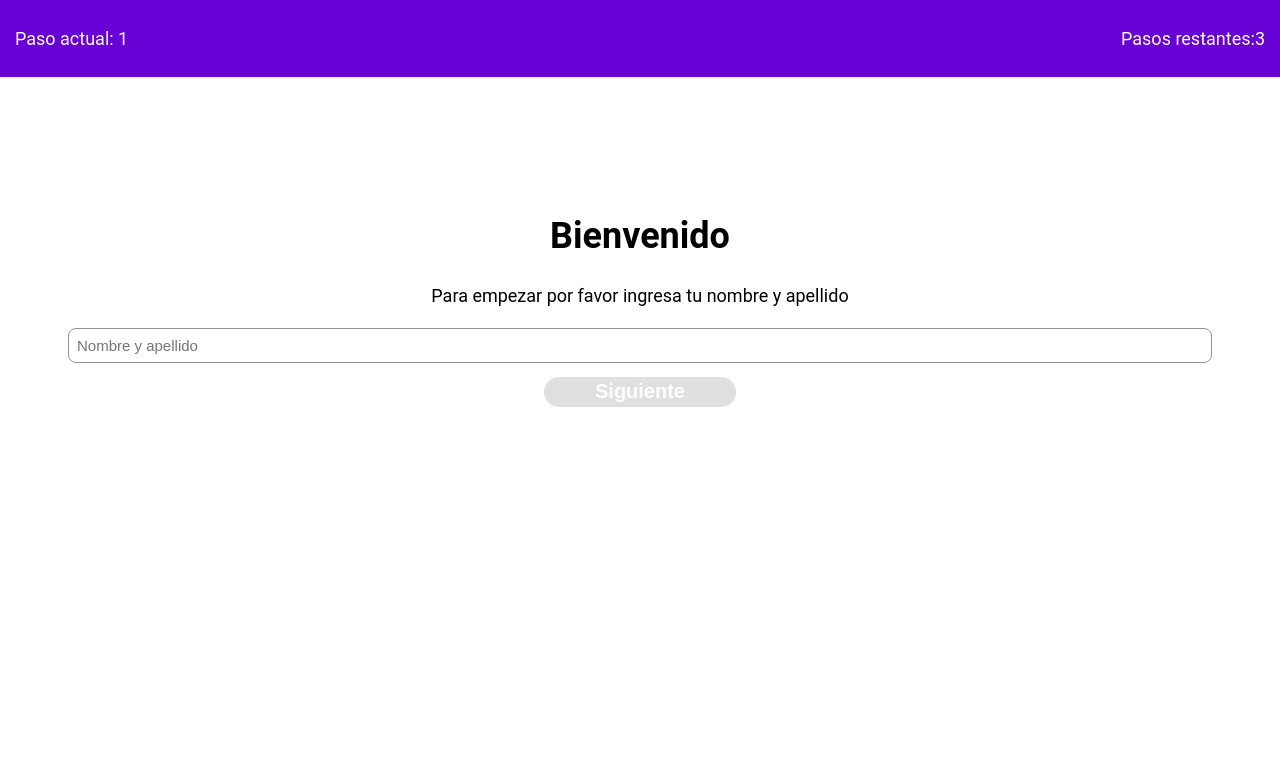
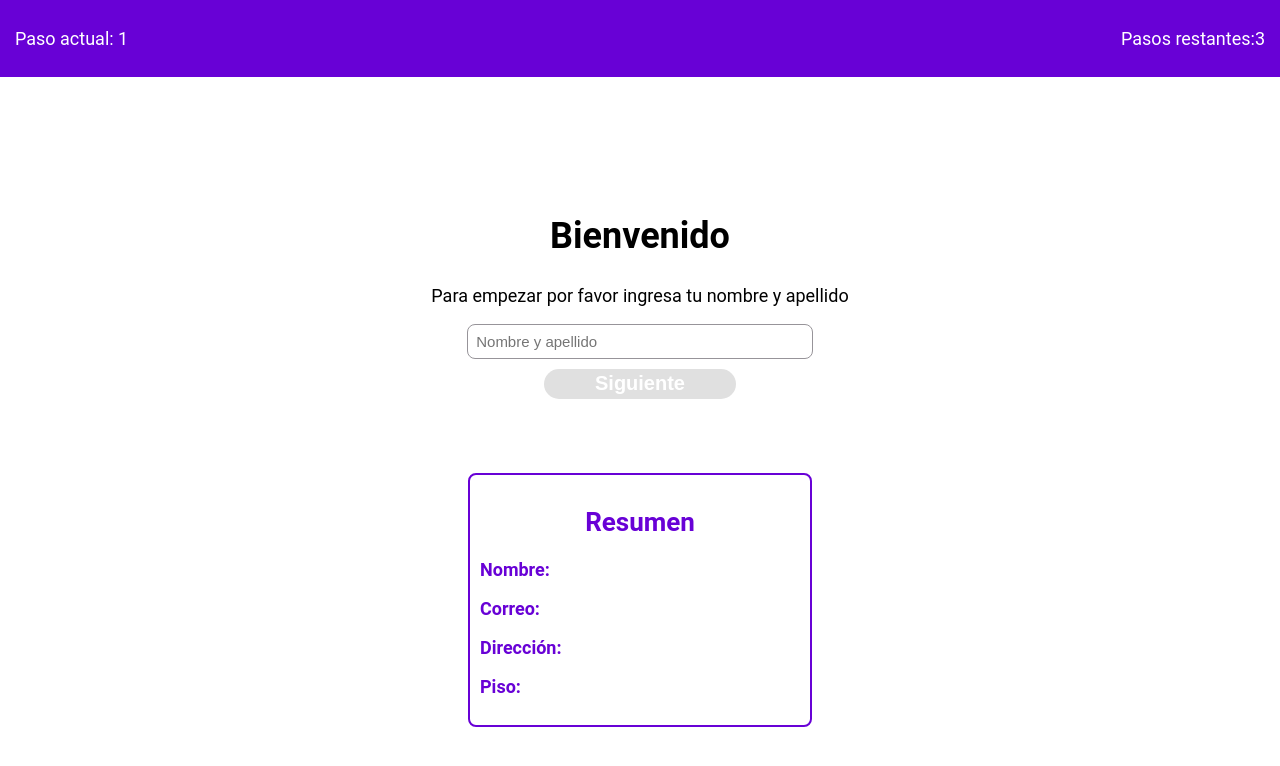
Before and after one commit to AlejandroLuna98/ApartmentSales, a React (Create React App) app: page /datos-cliente in a window 1280 px wide. Shown: the top 766 px of the page. Built offline with nearby package versions, Linux system fonts and the light colour scheme; the HTML template or start-up script is replaced by a standard one.

Commit message:
responsive done

```diff
--- a/src/App.jsx
+++ b/src/App.jsx
@@ -36,6 +36,13 @@ function App() {
     setNextPath(nextStep);
     setButtonState(true);
   }, [currentStep, steps, setButtonState]);
+
+  useEffect(() => {
+    console.log(window.innerWidth > 768);
+    if (window.innerWidth > 768) {
+      setShowModal(true);
+    }
+  }, []);
 
   const components = {
     clientInfoPage: ClientInfoPage,
--- a/src/styles/app.module.css
+++ b/src/styles/app.module.css
@@ -50,4 +50,8 @@
   .input {
     display: none;
   }
+  .summary {
+    top: 50%;
+    width: 25%;
+  }
 }
--- a/src/styles/pages/apartment-address-page.module.css
+++ b/src/styles/pages/apartment-address-page.module.css
@@ -16,3 +16,9 @@
   background-color: rgb(255, 255, 255);
   border-radius: 0.8rem;
 }
+@media (min-width: 768px) {
+  .input {
+    width: 30%;
+    margin: 0 auto;
+  }
+}
--- a/src/styles/pages/apartment-floor-page.module.css
+++ b/src/styles/pages/apartment-floor-page.module.css
@@ -19,3 +19,9 @@
 .error {
   color: red;
 }
+@media (min-width: 768px) {
+  .input {
+    width: 30%;
+    margin: 0 auto;
+  }
+}
--- a/src/styles/pages/client-info-page.module.css
+++ b/src/styles/pages/client-info-page.module.css
@@ -16,3 +16,9 @@
   background-color: rgb(255, 255, 255);
   border-radius: 0.8rem;
 }
+@media (min-width: 768px) {
+  .input {
+    width: 30%;
+    margin: 0 auto;
+  }
+}
--- a/src/styles/pages/validate-email-page.module.css
+++ b/src/styles/pages/validate-email-page.module.css
@@ -16,3 +16,9 @@
   background-color: rgb(255, 255, 255);
   border-radius: 0.8rem;
 }
+@media (min-width: 768px) {
+  .input {
+    width: 30%;
+    margin: 0 auto;
+  }
+}
```
